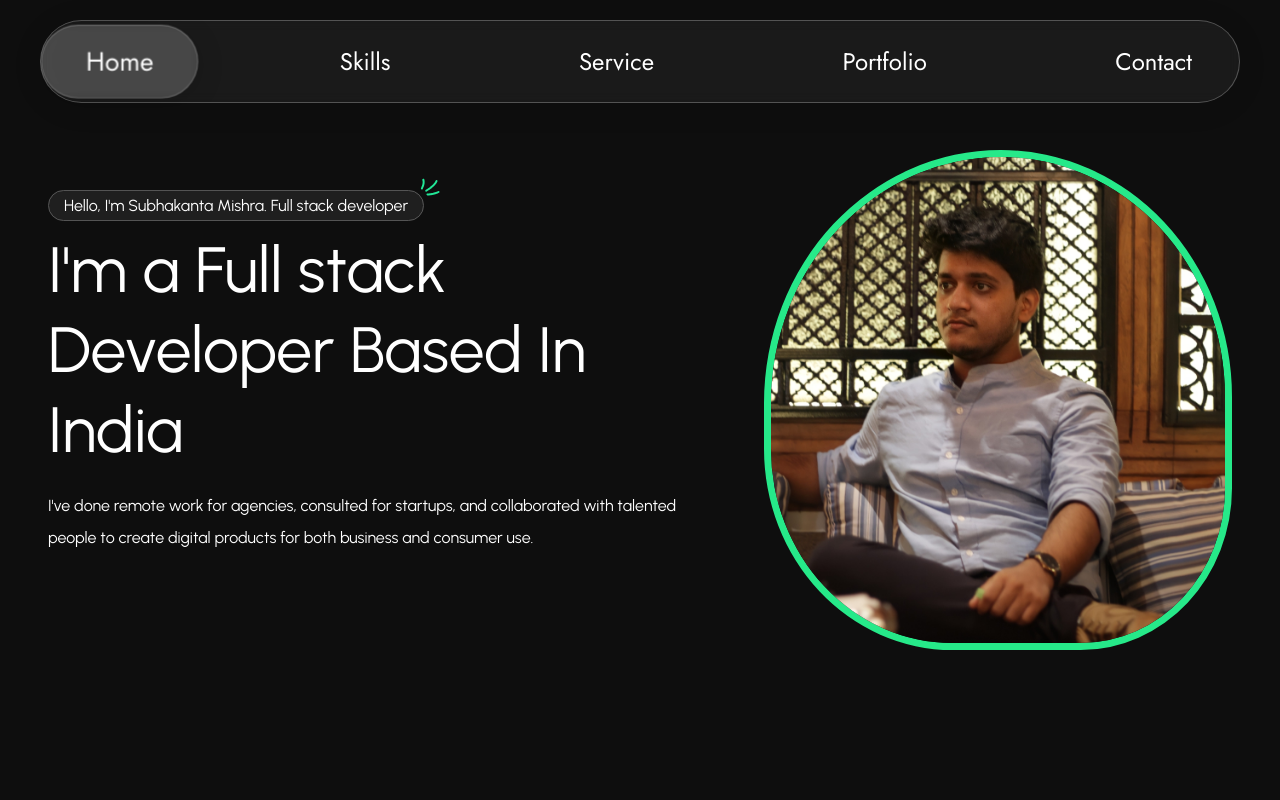
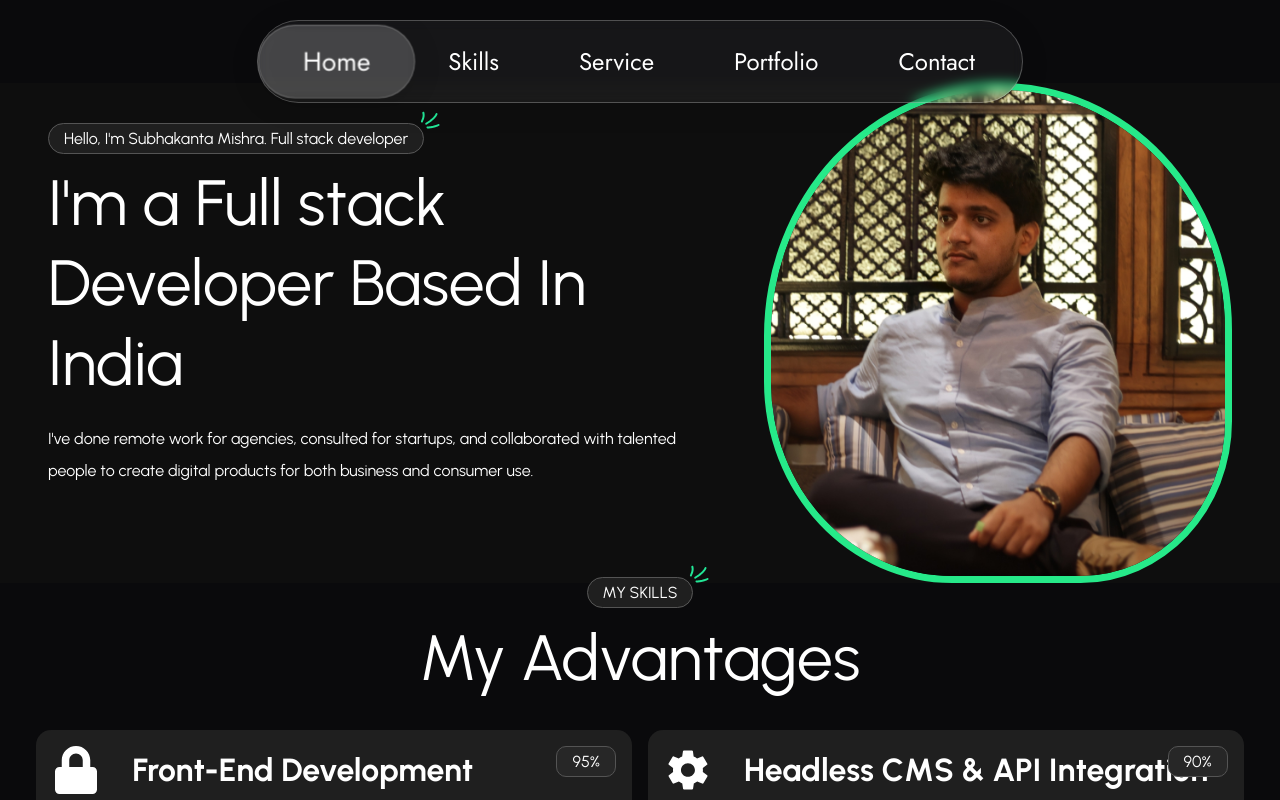
Before and after one commit to subhakant31/my-portfolio, a Next.js app: page / in a window 1280 px wide. Built offline with nearby package versions, Linux system fonts and the light colour scheme.

Commit message:
Bug fixes for navigation button

```diff
--- a/src/app/page.scss
+++ b/src/app/page.scss
@@ -8,6 +8,8 @@ main {
   @media screen and (max-width: 768px) {
     scroll-snap-type: unset;
   }
+  display: flex;
+  flex-direction: column;
 }
 .main::-webkit-scrollbar {
   display: none; /* Chrome, Safari, Edge */
@@ -58,15 +60,13 @@ main {
   //   top: -100px;
   // }
   @media screen and (max-width: 768px) {
-    position: absolute;
-    top: 90%;
+    position: fixed;
+    bottom: 20px;
     overflow-x: scroll;
+    height: fit-content;
+    top: unset;
+    &::-webkit-scrollbar {
+      display: none; /* Chrome, Safari, Edge */
+    }
   }
 }
-
-.page-container {
-  #home {
-    position: relative;
-    top: 0;
-  }
-}
--- a/src/components/molecules/Header/Header.module.scss
+++ b/src/components/molecules/Header/Header.module.scss
@@ -12,6 +12,9 @@
       align-items: center;
       .listItem {
         padding: 15px 40px;
+        @media screen and (max-width: 768px) {
+          padding: 10px 40px;
+        }
         width: fit-content;
         font-size: $font-size-small;
         &.active {
--- a/src/components/molecules/SocialShare/index.tsx
+++ b/src/components/molecules/SocialShare/index.tsx
@@ -10,8 +10,9 @@ export default function SocialShare(props: SocialShareReference) {
           return (
             <a
               className="social-icon"
-              href={socialLink.iconCode}
+              href={socialLink.link}
               key={socialLink.iconCode}
+              target="_blank"
             >
               {getReactIcon(socialLink.iconCode)}
             </a>
--- a/src/data/contactUsSectionData.json
+++ b/src/data/contactUsSectionData.json
@@ -16,16 +16,16 @@
         "link": "instagram.com"
       },
       {
-        "iconCode": "telegram",
-        "link": "telegram.com"
+        "iconCode": "discord",
+        "link": "https://discord.gg/FNCYtJTuDH"
       },
       {
-        "iconCode": "twitter",
-        "link": "twitter.com"
+        "iconCode": "linkedIn",
+        "link": "https://www.linkedin.com/in/subhakanta-mishra-004828221/"
       },
       {
-        "iconCode": "facebook",
-        "link": "facebook.com"
+        "iconCode": "youtube",
+        "link": "https://www.youtube.com/@purgatorytv6640"
       }
     ]
   },
--- a/src/data/footerData.json
+++ b/src/data/footerData.json
@@ -1,5 +1,5 @@
 {
-  "title": "Subhakant",
+  "title": "Subhakanta",
   "bodycopy": {
     "html": "<p>Subhakanta Mishra is a Senior Associate Full Stack Frontend Developer specializing in React, Next.js, and TypeScript. He builds high-performance, scalable web applications and excels in Headless CMS integration and agile development.</p>"
   },
@@ -45,19 +45,19 @@
     "socialLinks": [
       {
         "iconCode": "instagram",
-        "link": "instagram.com"
+        "link": "https://www.instagram.com/subha_kant/"
       },
       {
-        "iconCode": "telegram",
-        "link": "telegram.com"
+        "iconCode": "discord",
+        "link": "https://discord.gg/FNCYtJTuDH"
       },
       {
-        "iconCode": "twitter",
-        "link": "twitter.com"
+        "iconCode": "linkedIn",
+        "link": "https://www.linkedin.com/in/subhakanta-mishra-004828221/"
       },
       {
-        "iconCode": "facebook",
-        "link": "facebook.com"
+        "iconCode": "youtube",
+        "link": "https://www.youtube.com/@purgatorytv6640"
       }
     ]
   },
```
Also changed, not shown: src/utilities/getReactIcon.tsx (+6 -1 lines).
